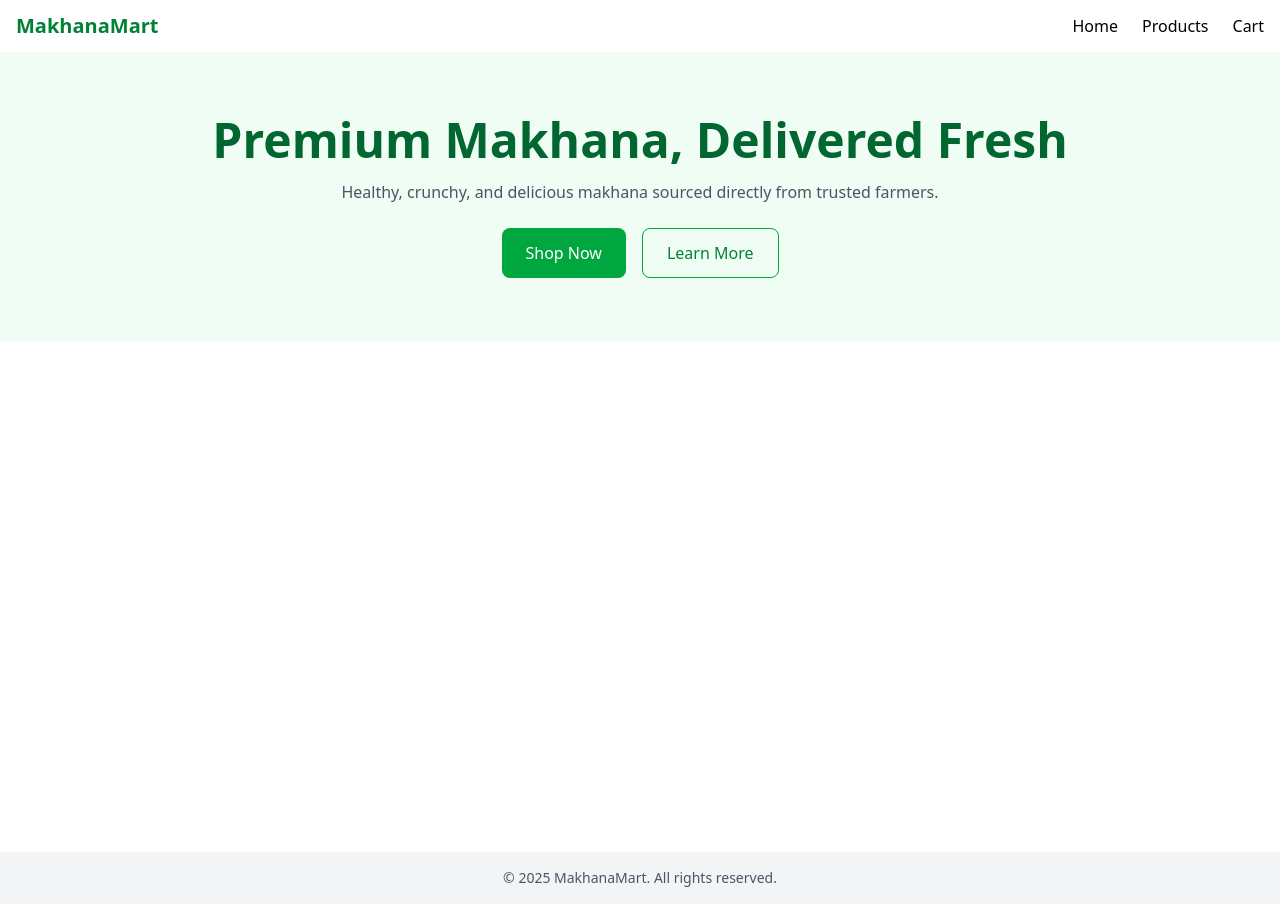
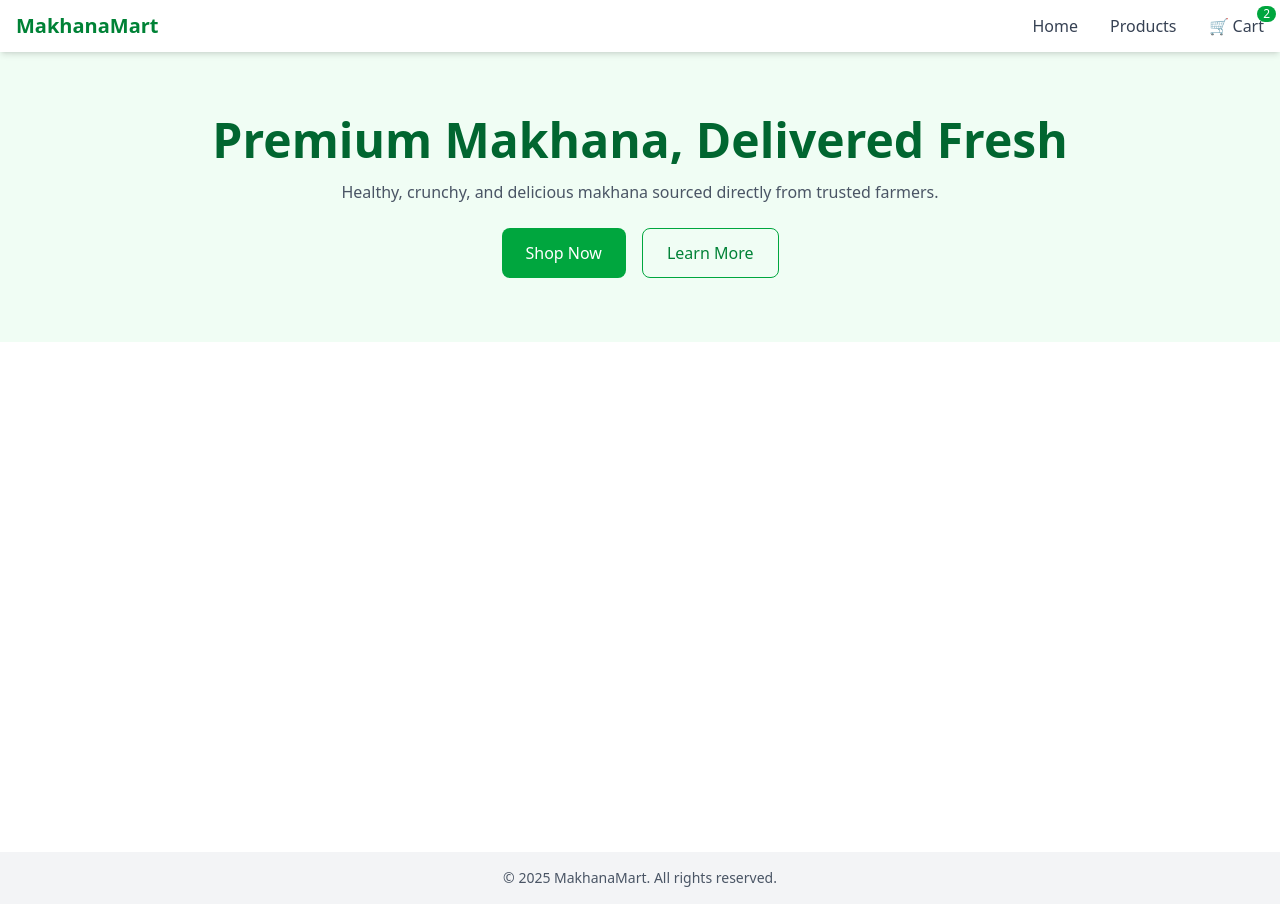
Before and after one commit to suman-kushwaha/makhana-frontend, a React (Vite) app: page / in a window 1280 px wide. Built offline with nearby package versions, Linux system fonts and the light colour scheme.

Commit message:
Add responsive sticky navbar with cart badge

```diff
--- a/src/component/Navbar.jsx
+++ b/src/component/Navbar.jsx
@@ -5,7 +5,7 @@ export default function Navbar() {
   const [open, setOpen] = useState(false)
 
   return (
-    <nav className="bg-white shadow-md px-4 py-3">
+    <nav className="bg-white shadow-md px-4 py-3 sticky top-0 z-50">
       <div className="max-w-7xl mx-auto flex justify-between items-center">
         {/* Logo */}
         <Link to="/" className="text-xl font-bold text-green-700">
@@ -13,10 +13,23 @@ export default function Navbar() {
         </Link>
 
         {/* Desktop Menu */}
-        <div className="hidden md:flex gap-6">
-          <Link to="/" className="hover:text-green-600">Home</Link>
-          <Link to="/products" className="hover:text-green-600">Products</Link>
-          <Link to="/cart" className="hover:text-green-600">Cart</Link>
+        <div className="hidden md:flex gap-8 text-gray-700 font-medium">
+
+          <Link to="/" className="hover:text-green-600 transition">Home</Link>
+          <Link to="/products" className="hover:text-green-600 transition">Products</Link>
+          <Link
+  to="/cart"
+  className="relative hover:text-green-600 transition flex items-center gap-1"
+>
+  <span>🛒</span>
+  <span>Cart</span>
+
+  {/* Cart Count */}
+  <span className="absolute -top-2 -right-3 bg-green-600 text-white text-xs rounded-full px-1.5">
+    2
+  </span>
+</Link>
+
         </div>
 
         {/* Mobile Menu Button */}
@@ -30,7 +43,7 @@ export default function Navbar() {
 
       {/* Mobile Menu */}
       {open && (
-        <div className="md:hidden mt-3 flex flex-col gap-3 px-2">
+        <div className="md:hidden mt-3 flex flex-col gap-3  px-4 py-4 shadow-sm">
           <Link to="/" onClick={() => setOpen(false)}>Home</Link>
           <Link to="/products" onClick={() => setOpen(false)}>Products</Link>
           <Link to="/cart" onClick={() => setOpen(false)}>Cart</Link>
```
